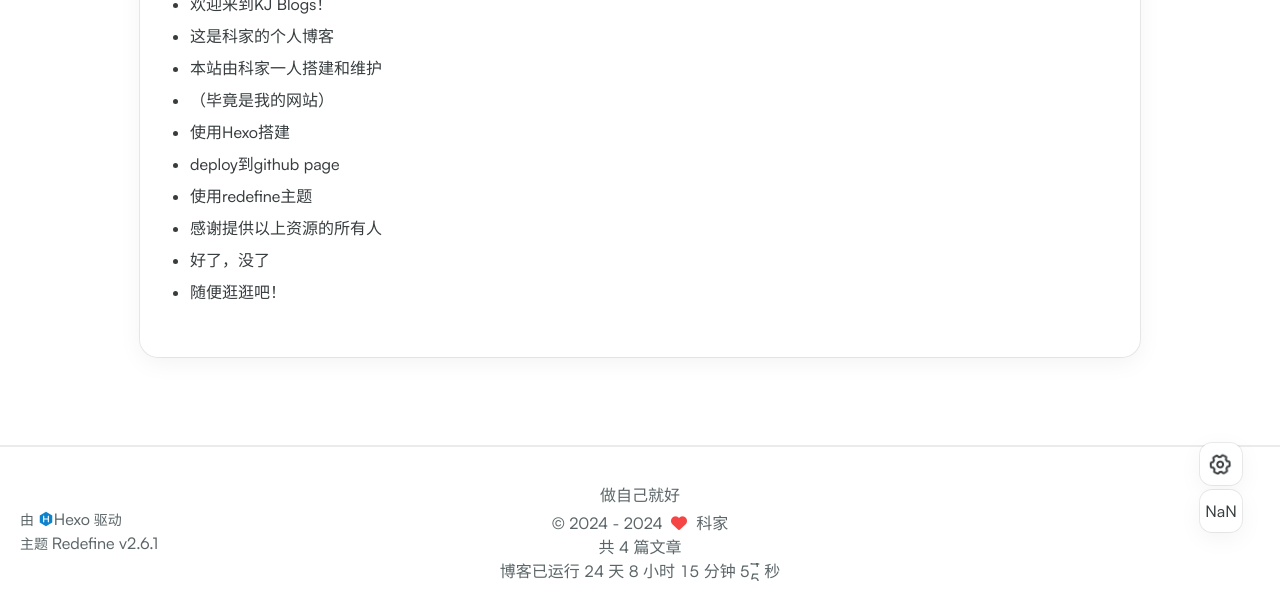
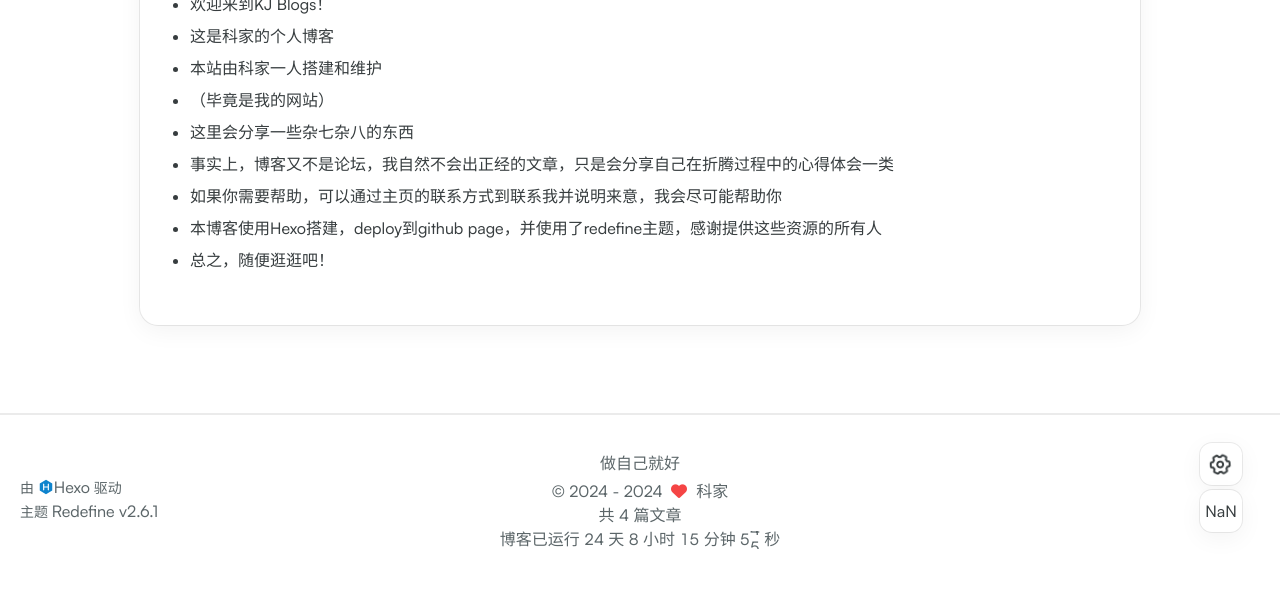
Before and after one commit to KNKJ55/KJ-Blogs, a plain HTML site: page about/Website/index.html in a window 1280 px wide. Shown: the part 223-838 px from the top of the page. After the commit the page ends 806 px from the top, so only its background shows below. Drawn offline with Linux system fonts and the light colour scheme; a web font is replaced by a local one.

Commit message:
Site updated: 2024-02-08 08:05:16

```diff
--- a/about/Website/index.html
+++ b/about/Website/index.html
@@ -18,15 +18,15 @@
     <meta name="googlebot" content="index,follow">
     <meta name="revisit-after" content="1 days">
 
-        <meta name="description" content="关于本站 欢迎来到KJ Blogs！ 这是科家的个人博客 本站由科家一人搭建和维护 （毕竟是我的网站） 使用Hexo搭建 deploy到github page 使用redefine主题 感谢提供以上资源的所有人 好了，没了 随便逛逛吧！">
+        <meta name="description" content="关于本站 欢迎来到KJ Blogs！ 这是科家的个人博客 本站由科家一人搭建和维护 （毕竟是我的网站） 这里会分享一些杂七杂八的东西 事实上，博客又不是论坛，我自然不会出正经的文章，只是会分享自己在折腾过程中的心得体会一类 如果你需要帮助，可以通过主页的联系方式到联系我并说明来意，我会尽可能帮助你 本博客使用Hexo搭建，deploy到github page，并使用了redefine主题，感谢提供">
 <meta property="og:type" content="website">
 <meta property="og:title" content="关于本站">
 <meta property="og:url" content="https://kjblogs.sdos.top/about/Website/index.html">
 <meta property="og:site_name" content="KJ-Blogs">
-<meta property="og:description" content="关于本站 欢迎来到KJ Blogs！ 这是科家的个人博客 本站由科家一人搭建和维护 （毕竟是我的网站） 使用Hexo搭建 deploy到github page 使用redefine主题 感谢提供以上资源的所有人 好了，没了 随便逛逛吧！">
+<meta property="og:description" content="关于本站 欢迎来到KJ Blogs！ 这是科家的个人博客 本站由科家一人搭建和维护 （毕竟是我的网站） 这里会分享一些杂七杂八的东西 事实上，博客又不是论坛，我自然不会出正经的文章，只是会分享自己在折腾过程中的心得体会一类 如果你需要帮助，可以通过主页的联系方式到联系我并说明来意，我会尽可能帮助你 本博客使用Hexo搭建，deploy到github page，并使用了redefine主题，感谢提供">
 <meta property="og:locale" content="zh_CN">
 <meta property="article:published_time" content="2024-02-03T11:33:35.000Z">
-<meta property="article:modified_time" content="2024-02-05T07:29:09.000Z">
+<meta property="article:modified_time" content="2024-02-08T00:05:02.908Z">
 <meta property="article:author" content="科家">
 <meta property="article:tag" content="kj,kejia">
 <meta name="twitter:card" content="summary">
@@ -509,12 +509,11 @@
 <li>这是科家的个人博客</li>
 <li>本站由科家一人搭建和维护</li>
 <li>（毕竟是我的网站）</li>
-<li>使用Hexo搭建</li>
-<li>deploy到github page</li>
-<li>使用redefine主题</li>
-<li>感谢提供以上资源的所有人</li>
-<li>好了，没了</li>
-<li>随便逛逛吧！</li>
+<li>这里会分享一些杂七杂八的东西</li>
+<li>事实上，博客又不是论坛，我自然不会出正经的文章，只是会分享自己在折腾过程中的心得体会一类</li>
+<li>如果你需要帮助，可以通过主页的联系方式到联系我并说明来意，我会尽可能帮助你</li>
+<li>本博客使用Hexo搭建，deploy到github page，并使用了redefine主题，感谢提供这些资源的所有人</li>
+<li>总之，随便逛逛吧！</li>
 </ul>
 
 
```
Also changed, not shown: Photos/index.html (+4 -4 lines), 2 other files.
